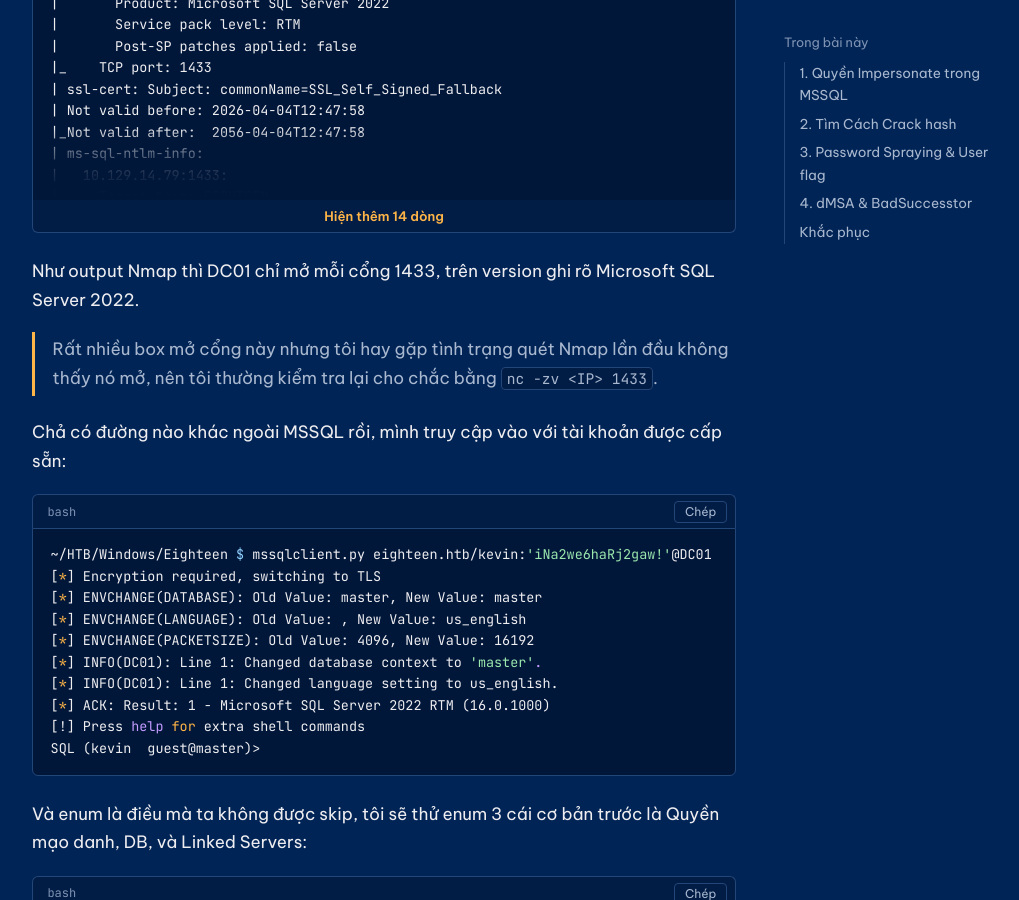
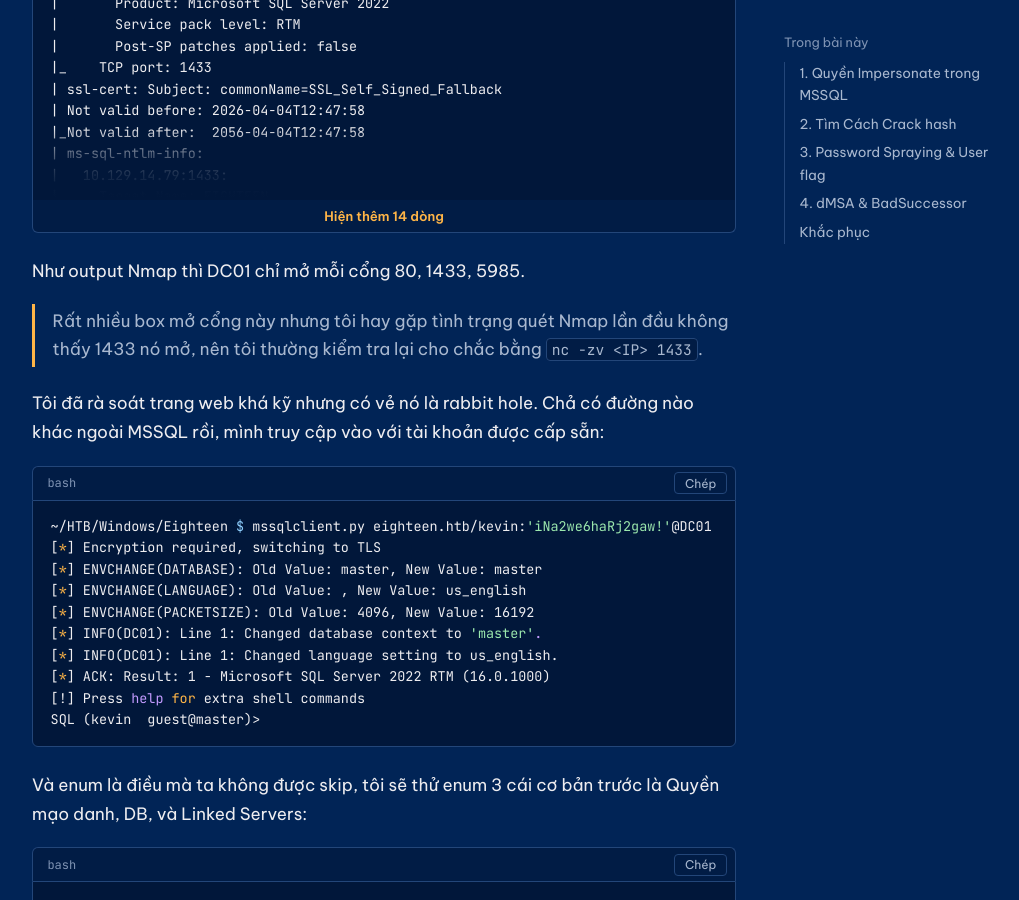
Before and after one commit to Luv3rie/Luv3rie.github.io, a Jekyll site: the page built from _posts/2026-11-14-htb-eighteen.md, in a window 1280 px wide and 900 px high, scrolled down 1223 px. Shown: the whole window, without its empty margins (256-1275 px from the left). Built offline with Jekyll 4.4.1, drawn with Linux system fonts in a browser that asks for light colours; some of the changed text lies outside the part shown.

Commit message:
fix htb-eighteen

````diff
--- a/_posts/2026-11-14-htb-eighteen.md
+++ b/_posts/2026-11-14-htb-eighteen.md
@@ -64,11 +64,11 @@ Host script results:
 |_clock-skew: mean: 7h00m00s, deviation: 0s, median: 6h59m59s
 ```
 
-Như output Nmap thì DC01 chỉ mở mỗi cổng 1433, trên version ghi rõ Microsoft SQL Server 2022.
+Như output Nmap thì DC01 chỉ mở mỗi cổng 80, 1433, 5985.
 
-> Rất nhiều box mở cổng này nhưng tôi hay gặp tình trạng quét Nmap lần đầu không thấy nó mở, nên tôi thường kiểm tra lại cho chắc bằng `nc -zv <IP> 1433`.
+> Rất nhiều box mở cổng này nhưng tôi hay gặp tình trạng quét Nmap lần đầu không thấy 1433 nó mở, nên tôi thường kiểm tra lại cho chắc bằng `nc -zv <IP> 1433`.
 
-Chả có đường nào khác ngoài MSSQL rồi, mình truy cập vào với tài khoản được cấp sẵn:
+Tôi đã rà soát trang web khá kỹ nhưng có vẻ nó là rabbit hole. Chả có đường nào khác ngoài MSSQL rồi, mình truy cập vào với tài khoản được cấp sẵn:
 
 ```bash
 ~/HTB/Windows/Eighteen $ mssqlclient.py eighteen.htb/kevin:'iNa2we6haRj2gaw!'@DC01
@@ -240,7 +240,7 @@ WINRM       10.129.14.79    5985   DC01             [+] eighteen.htb\adam.scott:
 466412bd4d0f96c4f11186ba74eba119
 ```
 
-## 4. dMSA & BadSuccesstor
+## 4. dMSA & BadSuccessor
 
 Kiểm tra nhanh quyền hạn nội bộ và nhóm thì `adam.scott` thuộc phòng IT, không có quyền nội bộ nào. IT thì chắc chắn có ACL hay ho rồi.
 
````
Also changed, not shown: other parts of _posts/2026-11-14-htb-eighteen.md (+1 -1 lines).
